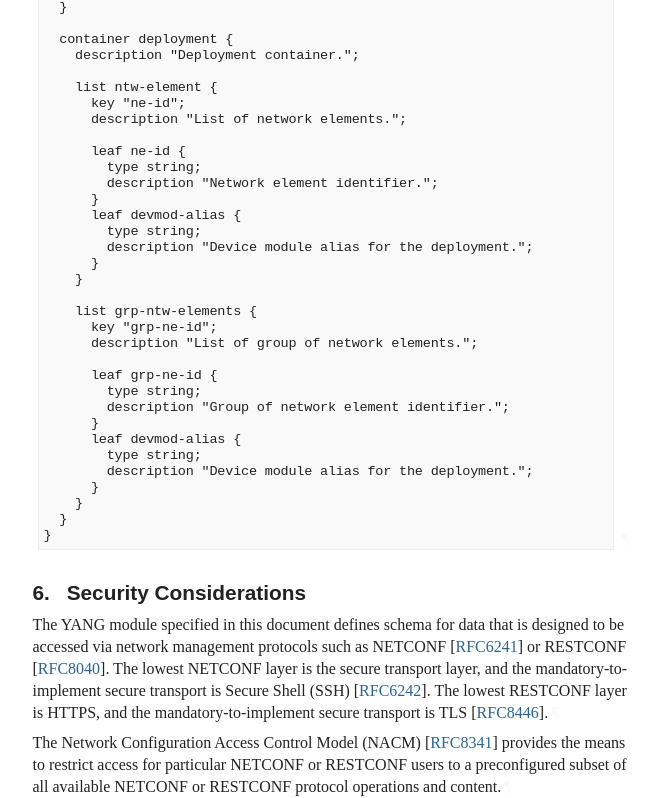
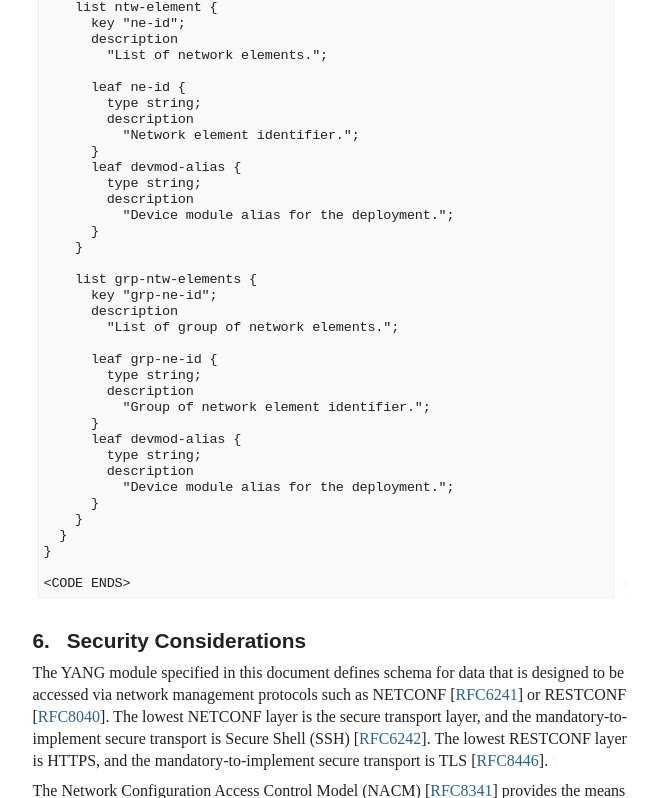
Before and after one commit to vlopezalvarez/draft-ovmd-netmod-dmanm, a plain HTML site: page draft-ovmd-netmod-dmanm.html in a window 1280 px wide. Shown: the part 8119-8917 px from the top of the page, without its empty margins (92-750 px from the left). Drawn offline with Linux system fonts and the light colour scheme; a web font is replaced by a local one.

Commit message:
Script updating gh-pages from 2bee3aa. [ci skip]

```diff
--- a/draft-ovmd-netmod-dmanm.html
+++ b/draft-ovmd-netmod-dmanm.html
@@ -1520,7 +1520,6 @@ module: foo-ntwdev
 <div class="breakable sourcecode" id="section-5.1-1">
 <pre>&lt;CODE BEGINS&gt; file "ietf-grp-ntw-elements@2024-07-05.yang"
 
-
 module ietf-grp-ntw-elements {
   yang-version 1.1;
   namespace "urn:ietf:params:xml:ns:yang:ietf-grp-ntw-elements";
@@ -1541,17 +1540,11 @@ module ietf-grp-ntw-elements {
     Editor:   Daniele Ceccarelli
               &lt;mailto:dceccare@cisco.com&gt;";
 
-  description "YANG model for group of network elements.";
-
-  revision "2023-10-23" {
-    description "Initial revision.";
-    reference
-      "RFC XXXX: An Approach to Expose 'Device Models'
-      -as-'Network Models'";
-  }
+  description
+    "YANG model for group of network elements.";
 
   revision "2024-07-05" {
-    description "Updated naming for ietf-grp-ntw-elements.";
+    description "Initial version.";
     reference
       "RFC XXXX: An Approach to Expose 'Device Models'
       -as-'Network Models'";
@@ -1565,18 +1558,18 @@ module ietf-grp-ntw-elements {
     leaf grp-ne-id {
       type string;
       description
-         "Group of network element identifier.";
+        "Group of network element identifier.";
     }
 
     list ntw-element {
       key "ne-id";
       description
-         "List of network elements.";
+        "List of network elements.";
 
       leaf ne-id {
         type string;
         description
-         "Network element identifier.";
+          "Network element identifier.";
       }
     }
   }
@@ -1591,8 +1584,9 @@ module ietf-grp-ntw-elements {
         <h3 id="name-usage-example-applying-the-">
 <a href="#section-5.2" class="section-number selfRef">5.2. </a><a href="#name-usage-example-applying-the-" class="section-name selfRef">Usage Example: Applying the Guidelines to The 'foo' Module"</a>
         </h3>
-<div class="alignLeft art-text artwork" id="section-5.2-1">
-<pre>
+<div class="breakable sourcecode" id="section-5.2-1">
+<pre>&lt;CODE BEGINS&gt; file "example-foo-ntwdev@2024-07-05.yang"
+
 module foo-ntwdev {
   namespace "urn:example:foo-ntwdev";
   prefix "netdevfoo";
@@ -1604,56 +1598,63 @@ module foo-ntwdev {
   organization "Example Organization";
   contact "example@example.com";
   description "YANG model for foo-dev.";
-  revision "2023-10-23" {
-    description "Initial revision.";
-    reference "RFC XXXX: YANG Model for foo-dev";
-  }
 
   revision "2024-07-05" {
-    description "Updated list of grp-ntw-elements.";
-    reference "RFC XXXX: YANG Model for foo-dev";
+    description
+      "Initial version.";
+    reference
+      "RFC XXXX: YANG Model for foo-dev";
   }
 
   leaf foo {
     type leafref {
       path "/foo:foo";
     }
-    description "Reference to foo leaf from foo.yang";
+    description
+      "Reference to foo leaf from foo.yang";
   }
 
   container deployment {
-    description "Deployment container.";
+    description
+      "Deployment container.";
 
     list ntw-element {
       key "ne-id";
-      description "List of network elements.";
+      description
+        "List of network elements.";
 
       leaf ne-id {
         type string;
-        description "Network element identifier.";
+        description
+          "Network element identifier.";
       }
       leaf devmod-alias {
         type string;
-        description "Device module alias for the deployment.";
+        description
+          "Device module alias for the deployment.";
       }
     }
 
     list grp-ntw-elements {
       key "grp-ne-id";
-      description "List of group of network elements.";
+      description
+        "List of group of network elements.";
 
       leaf grp-ne-id {
         type string;
-        description "Group of network element identifier.";
+        description
+          "Group of network element identifier.";
       }
       leaf devmod-alias {
         type string;
-        description "Device module alias for the deployment.";
+        description
+          "Device module alias for the deployment.";
       }
     }
   }
 }
-</pre><a href="#section-5.2-1" class="pilcrow">¶</a>
+
+&lt;CODE ENDS&gt;</pre><a href="#section-5.2-1" class="pilcrow">¶</a>
 </div>
 </section>
 </div>
```
Also changed, not shown: index.html (+6 -6 lines), draft-ovmd-netmod-dmanm.txt.
